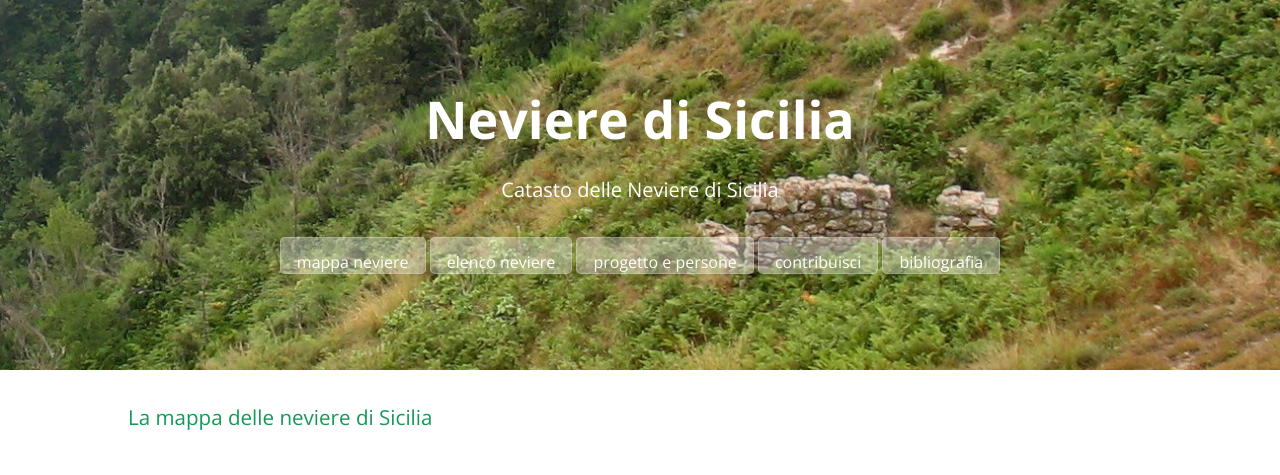
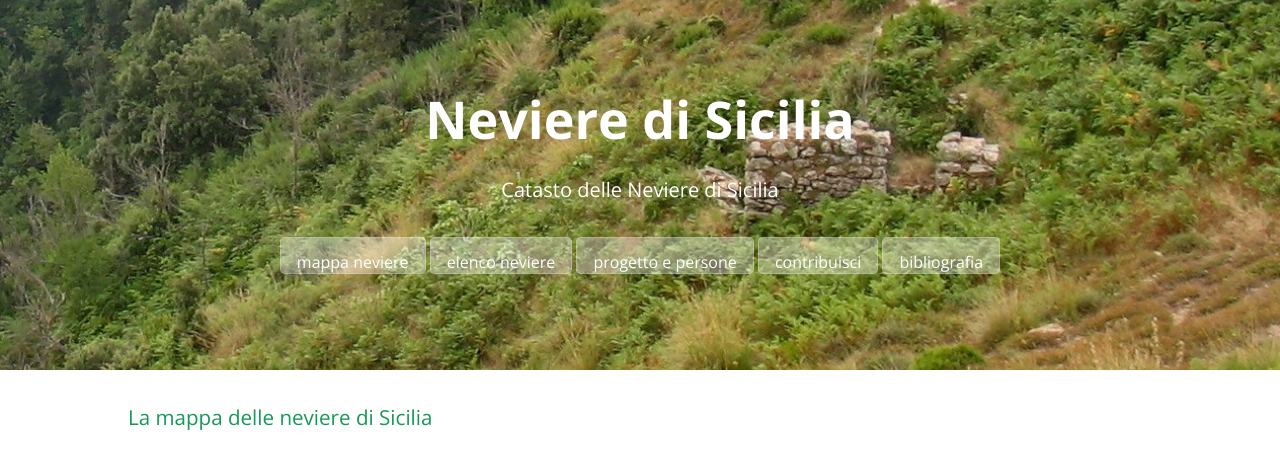
Before and after one commit to NeviereDiSicilia/nevieredisicilia.github.io, a Jekyll site: the page built from index.html, in a window 1280 px wide. Shown: the top 475 px of the page. Built offline with Jekyll 4.4.1, drawn with Linux system fonts in a browser that asks for light colours; grey boxes are pictures that could not be loaded.

Commit message:
Update cayman.css

```diff
--- a/css/cayman.css
+++ b/css/cayman.css
@@ -145,7 +145,7 @@
   .btn + .btn { margin-top: 1rem; margin-left: 0; } }
 
 /*.page-header { color: #fff; text-align: center; background-color: #159957; background-image: linear-gradient(120deg, #155799, #159957); }*/
-.page-header { color: #ffffff; text-align: center; background-color: transparent; background-image: url("/images/neviera_monte_fossa_neve_w1296.jpg"); background-repeat: no-repeat; background-position: center; background-size: cover; background-attachment: fixed; */ box-sizing: border-box; }
+.page-header { color: #ffffff; text-align: center; background-color: transparent; background-image: url("/images/neviera_monte_fossa_neve_h500.jpg"); background-repeat: no-repeat; background-position: center; background-size: cover; background-attachment: fixed; */ box-sizing: border-box; }
 @media screen and (min-width: 64em) { .page-header { padding: 5rem 6rem; } }
 @media screen and (min-width: 42em) and (max-width: 64em) { .page-header { padding: 3rem 4rem; } }
 @media screen and (max-width: 42em) { .page-header { padding: 2rem 1rem; } }
```
